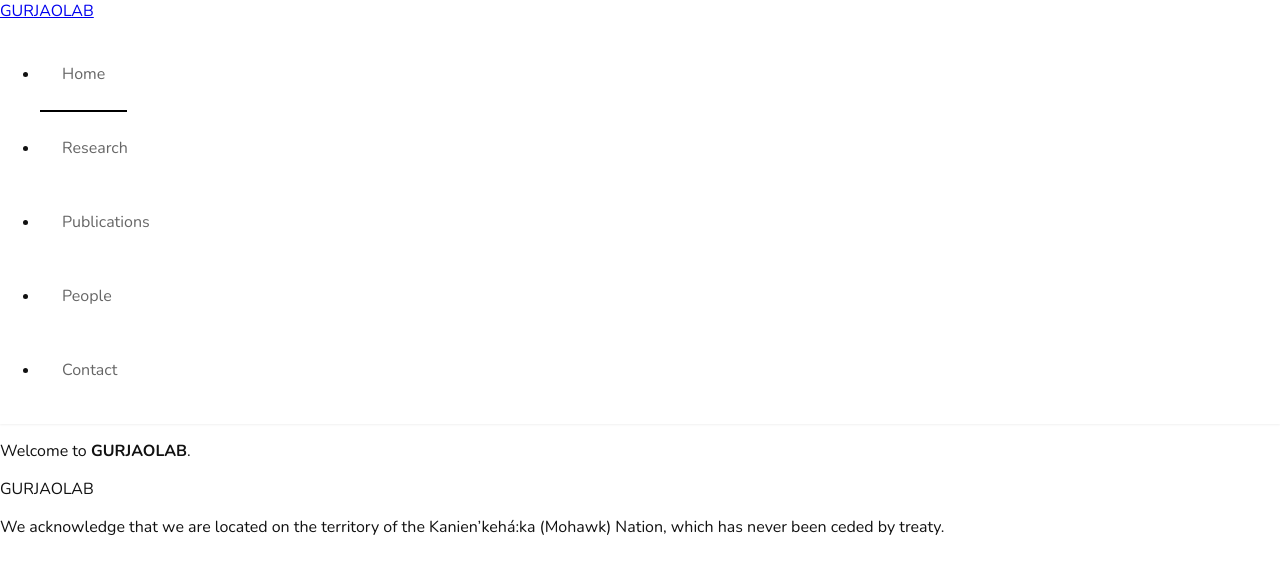
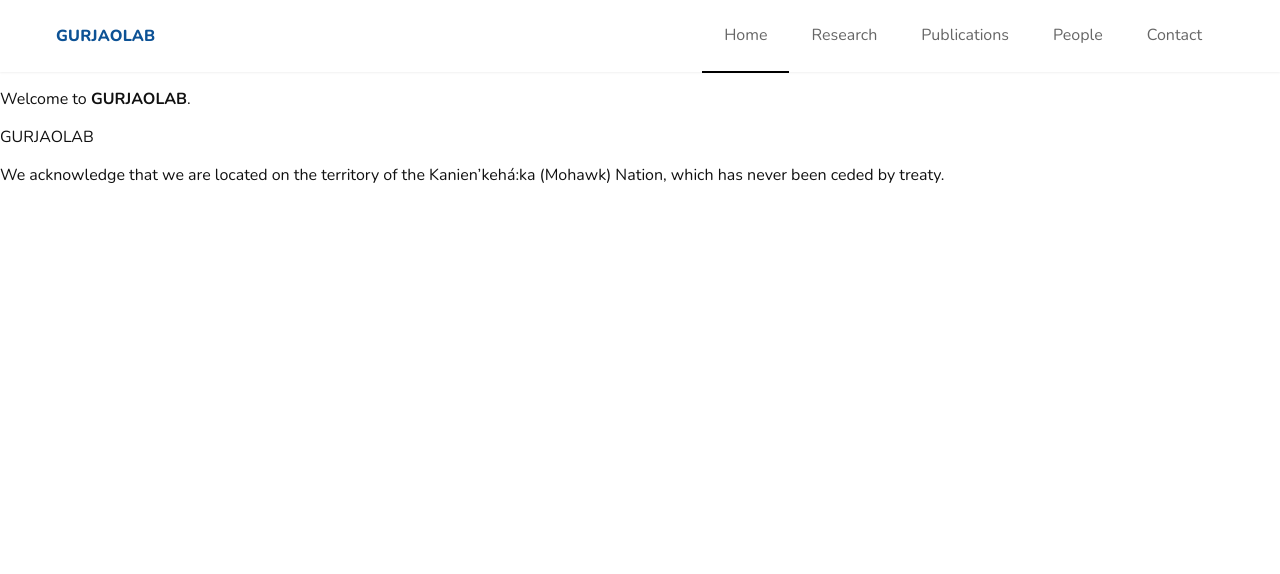
Before and after one commit to joseph-gad-code/Gurjao-Lab-Website, a Jekyll site: the page built from index.md, in a window 1280 px wide. Shown: the top 574 px of the page. Built offline with Jekyll 4.4.1, drawn with Linux system fonts in a browser that asks for light colours.

Commit message:
Update header.html

```diff
--- a/_includes/header.html
+++ b/_includes/header.html
@@ -1,22 +1,25 @@
 <header class="site-header">
-  <div class="brand"><a href="{{ '/' | relative_url }}">GURJAOLAB</a></div>
-  <nav class="site-nav">
-    <ul>
+  <div class="container">
+    <a class="site-brand" href="{{ '/' | relative_url }}">GURJAOLAB</a>
+
+    <nav aria-label="Main">
+      <ul class="site-nav">
         <li class="{% if page.url == '/' %}active{% endif %}">
-        <a href="{{ '/' | relative_url }}">Home</a>
+          <a href="{{ '/' | relative_url }}" {% if page.url == '/' %}aria-current="page"{% endif %}>Home</a>
         </li>
-      <li class="{% if page.url contains '/research/' %}active{% endif %}">
-        <a href="{{ '/research/' | relative_url }}">Research</a>
+        <li class="{% if page.url contains '/research' %}active{% endif %}">
+          <a href="{{ '/research/' | relative_url }}" {% if page.url contains '/research' %}aria-current="page"{% endif %}>Research</a>
         </li>
-      <li class="{% if page.url contains '/publications/' %}active{% endif %}">
-        <a href="{{ '/publications/' | relative_url }}">Publications</a>
+        <li class="{% if page.url contains '/publications' %}active{% endif %}">
+          <a href="{{ '/publications/' | relative_url }}" {% if page.url contains '/publications' %}aria-current="page"{% endif %}>Publications</a>
         </li>
-      <li class="{% if page.url contains '/people/' %}active{% endif %}">
-        <a href="{{ '/people/' | relative_url }}">People</a>
+        <li class="{% if page.url contains '/people' %}active{% endif %}">
+          <a href="{{ '/people/' | relative_url }}" {% if page.url contains '/people' %}aria-current="page"{% endif %}>People</a>
         </li>
-      <li class="{% if page.url contains '/contact/' %}active{% endif %}">
-        <a href="{{ '/contact/' | relative_url }}">Contact</a>
+        <li class="{% if page.url contains '/contact' %}active{% endif %}">
+          <a href="{{ '/contact/' | relative_url }}" {% if page.url contains '/contact' %}aria-current="page"{% endif %}>Contact</a>
         </li>
       </ul>
     </nav>
+  </div>
 </header>
```
Lines whose indentation alone changed are shown as unchanged.
